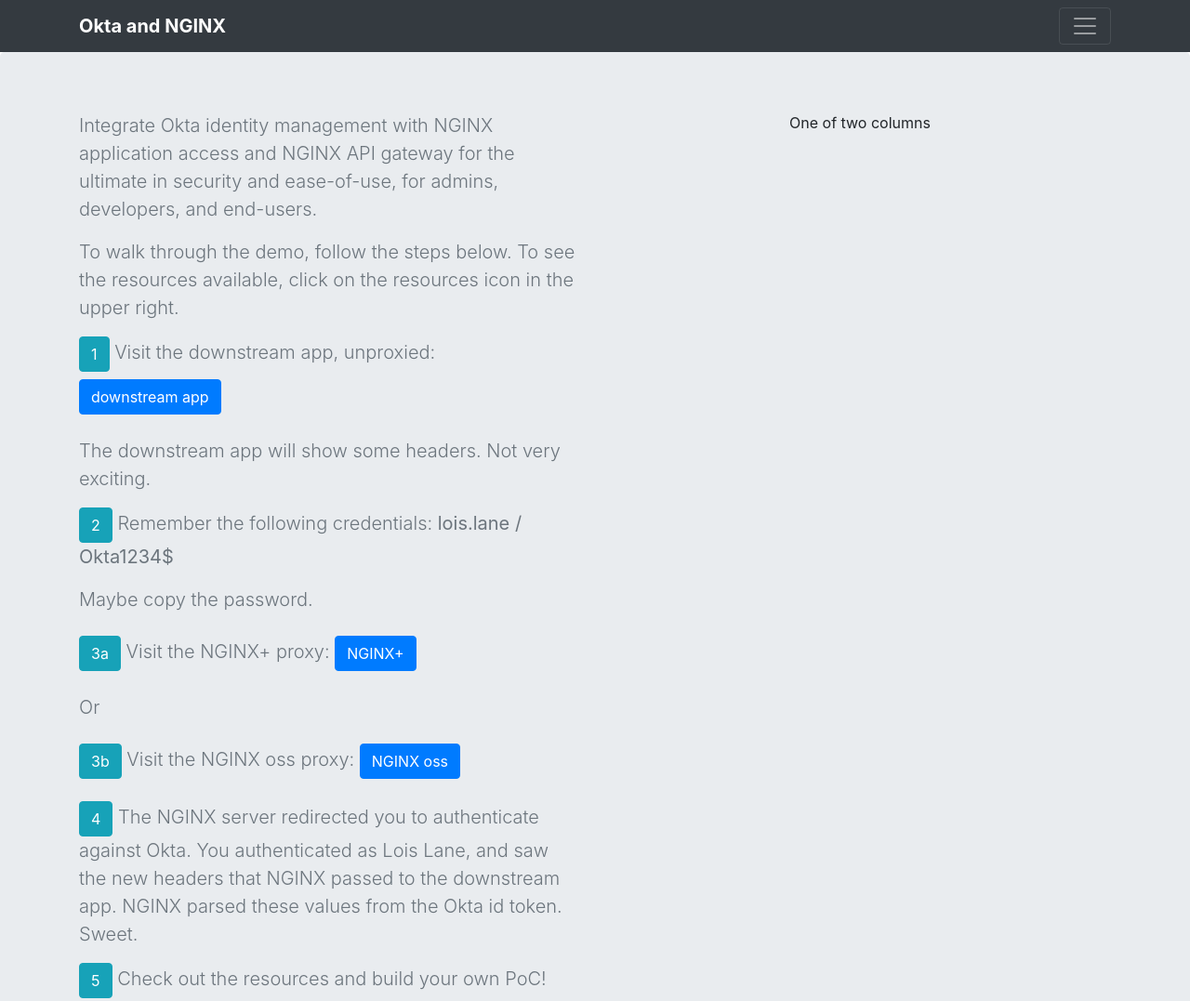
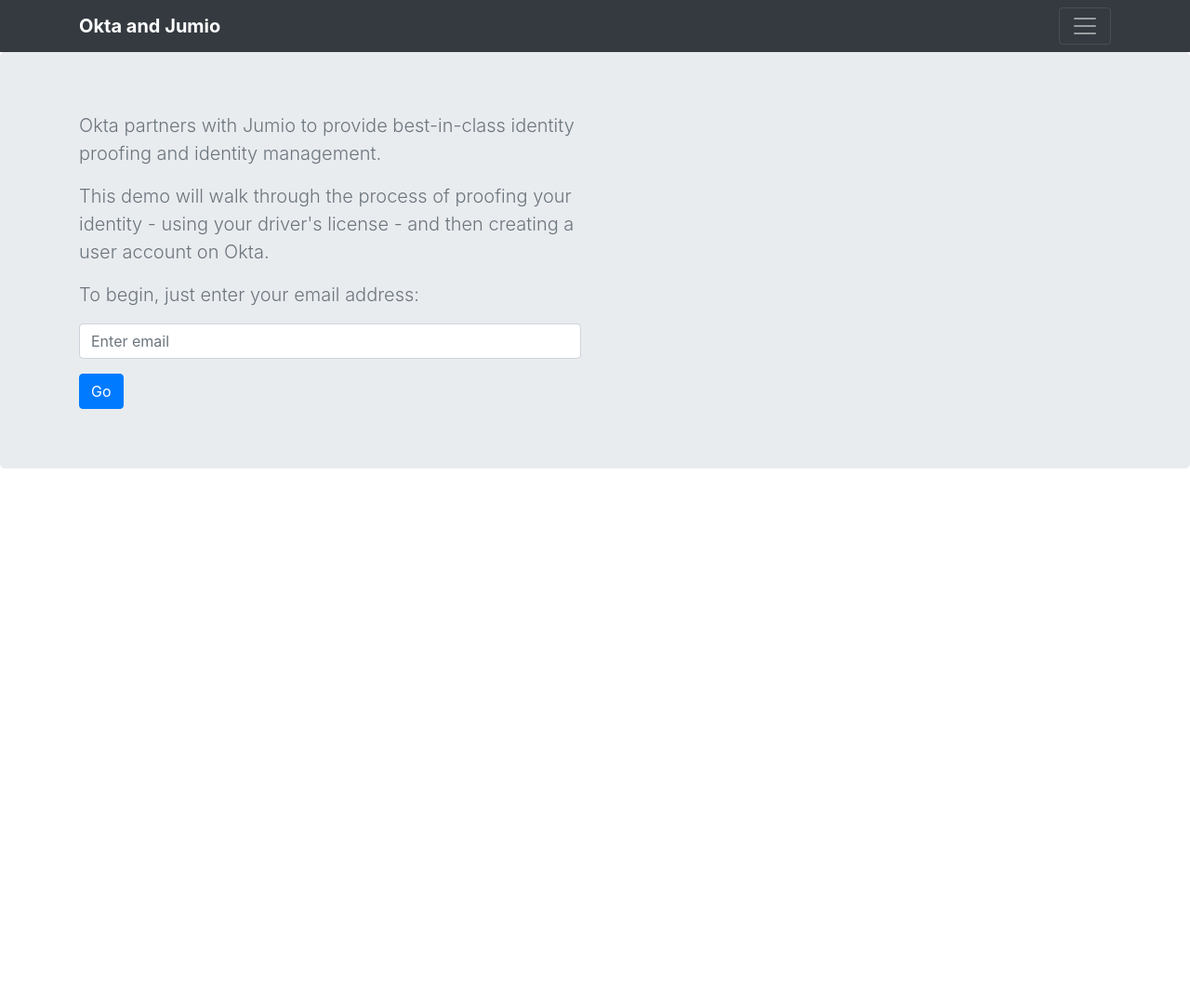
Before and after one commit to tom-smith-okta/okta-jumio, a website: page public/index.html in a window 1280 px wide. Shown: the top 1077 px of the page at 93% size. After the commit the page ends 800 px from the top, so only its background shows below. Drawn offline with nearby package versions, Linux system fonts and the light colour scheme.

```diff
--- a/package.json
+++ b/package.json
@@ -10,6 +10,8 @@
   "license": "ISC",
   "dependencies": {
     "dotenv": "^6.0.0",
-    "express": "^4.16.3"
+    "express": "^4.16.3",
+    "express-session": "^1.15.6",
+    "request": "^2.88.0"
   }
 }
--- a/public/index.html
+++ b/public/index.html
@@ -7,7 +7,7 @@
     <meta name="author" content="">
     <link rel="shortcut icon" href="https://www.okta.com/sites/all/themes/developer/favicon.ico" type="image/vnd.microsoft.icon" />
 
-    <title>Okta and NGINX</title>
+    <title>Okta and Jumio</title>
 
     <!-- Font Awesome -->
     <link rel="stylesheet" href="https://maxcdn.bootstrapcdn.com/font-awesome/4.7.0/css/font-awesome.min.css">
@@ -23,23 +23,7 @@
         <div class="container">
           <div class="row">
             <div class="col-sm-8 col-md-7 py-4">
-              <h4 class="text-white">Instructions</h4>
-              <ul class="text-white">
-                <li>Click the "downstream app, unproxied" button to see the open application that we are going to secure and proxy with Okta and NGINX.</li>
-                <li>
-              <p class="text-muted">Add some information about the album below, the author, or any other background context. Make it a few sentences long so folks can pick up some informative tidbits. Then, link them off to some social networking sites or contact information.</p>
-            </div>
-            <div class="col-sm-4 offset-md-1 py-4">
               <h4 class="text-white">Resources</h4>
-              <ul class="list-unstyled">
-                <li class="text-white">NGINX+</li>
-
-                <li class="text-white">NGINX OSS</li>
-
-                <ul>
-                <li><a href="#" class="text-white">Github repo: Okta + NGINX OSS</a></li>
-                <li><a href="#" class="text-white">Docker container: Okta + NGINX OSS</a></li>
-              </ul>
             </div>
           </div>
         </div>
@@ -48,7 +32,7 @@
         <div class="container d-flex justify-content-between">
           <a href="#" class="navbar-brand d-flex align-items-center">
              <span class="oi oi-link-intact"></span>
-             <strong>Okta and NGINX</strong>
+             <strong>Okta and Jumio</strong>
           </a>
           <button class="navbar-toggler" type="button" data-toggle="collapse" data-target="#navbarHeader" aria-controls="navbarHeader" aria-expanded="false" aria-label="Toggle navigation">
             <span class="navbar-toggler-icon"></span>
@@ -62,51 +46,26 @@
         <div class="container">
             <div class="row">
               <div class="col-md" style="text-align: left">
-                <p class="lead text-muted">Integrate Okta identity management with NGINX application access and NGINX API gateway for the ultimate in security and ease-of-use, for admins, developers, and end-users.</p>
+                <p class="lead text-muted">Okta partners with Jumio to provide best-in-class identity proofing and identity management.</p>
 
-                <p class="lead text-muted">To walk through the demo, follow the steps below. To see the resources available, click on the resources icon in the upper right.</p>
+                <p class="lead text-muted">This demo will walk through the process of proofing your identity - using your driver's license - and then creating a user account on Okta.</p>
 
-                <p class="lead text-muted">
-                  <button type="button" class="btn btn-info">1</button>
-                  Visit the downstream app, unproxied: <a href="http://okta-headers.herokuapp.com/" class="btn btn-primary my-2" target="_blank">downstream app</a>
-                </p>
+                <p class="lead text-muted">To begin, just enter your email address:</p>
 
-                <p class="lead text-muted">The downstream app will show some headers. Not very exciting.</p>
+<form action="/register" method="post">
+  <div class="form-group">
+<!--     <label for="exampleInputEmail1">Email address</label>
+ -->    <input type="email" class="form-control" id="email" aria-describedby="emailHelp" placeholder="Enter email" name="email">
+<!--     <small id="emailHelp" class="form-text text-muted">We'll never share your email with anyone else.</small> -->
+  </div>
+  <button type="submit" class="btn btn-primary">Go</button>
+</form>
 
-                <p class="lead text-muted">
-                  <button type="button" class="btn btn-info">2</button>
-                  Remember the following credentials: <b>lois.lane / Okta1234$</b>
-                </p>
-
-                <p class="lead text-muted">Maybe copy the password.</p>
-
-                <p class="lead text-muted">
-                  <button type="button" class="btn btn-info">3a</button>
-                  Visit the NGINX+ proxy: <a href="http://ec2-18-220-245-15.us-east-2.compute.amazonaws.com:8010" class="btn btn-primary my-2" target="_blank">NGINX+</a>
-                </p>
-
-                <p class="lead text-muted">Or</p>
-
-                <p class="lead text-muted">
-                  <button type="button" class="btn btn-info">3b</button>
-                  Visit the NGINX oss proxy: <a href="http://ec2-18-191-116-238.us-east-2.compute.amazonaws.com:8126" class="btn btn-primary my-2" target="_blank">NGINX oss</a>
-                </p>
-
-                <p class="lead text-muted">
-                  <button type="button" class="btn btn-info">4</button>
-                  The NGINX server redirected you to authenticate against Okta. You authenticated as Lois Lane, and saw the new headers that NGINX passed to the downstream app. NGINX parsed these values from the Okta id token. Sweet.
-                </p>
-
-                <p class="lead text-muted">
-                  <button type="button" class="btn btn-info">5</button>
-                  Check out the resources and build your own PoC!
-                </p>
-
-              </div>
+</div>
 
               <div class="col-md">
-                One of two columns
-              </div>
+<!--                 One of two columns
+ -->              </div>
             </div><!-- /row -->
         </div><!-- /container -->
       </section>
```
Also changed, not shown: app.js (+65 -6 lines), html/index.html (+1 -3 lines), 1 other file.
